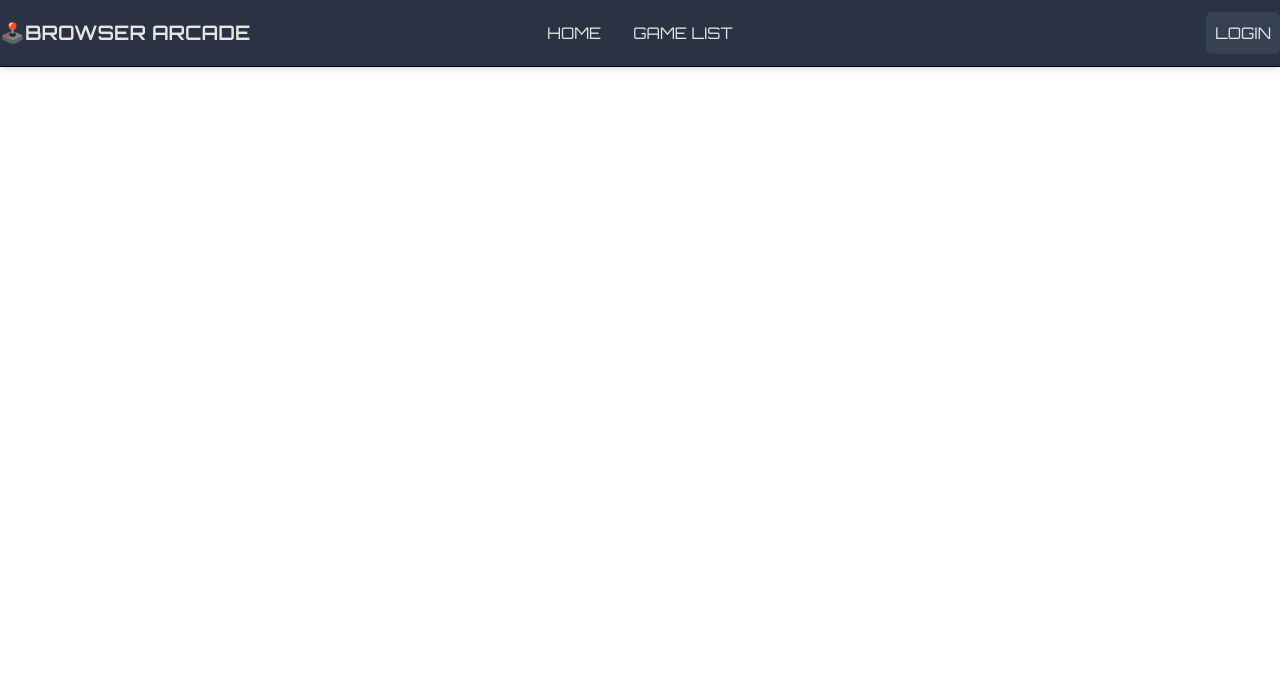
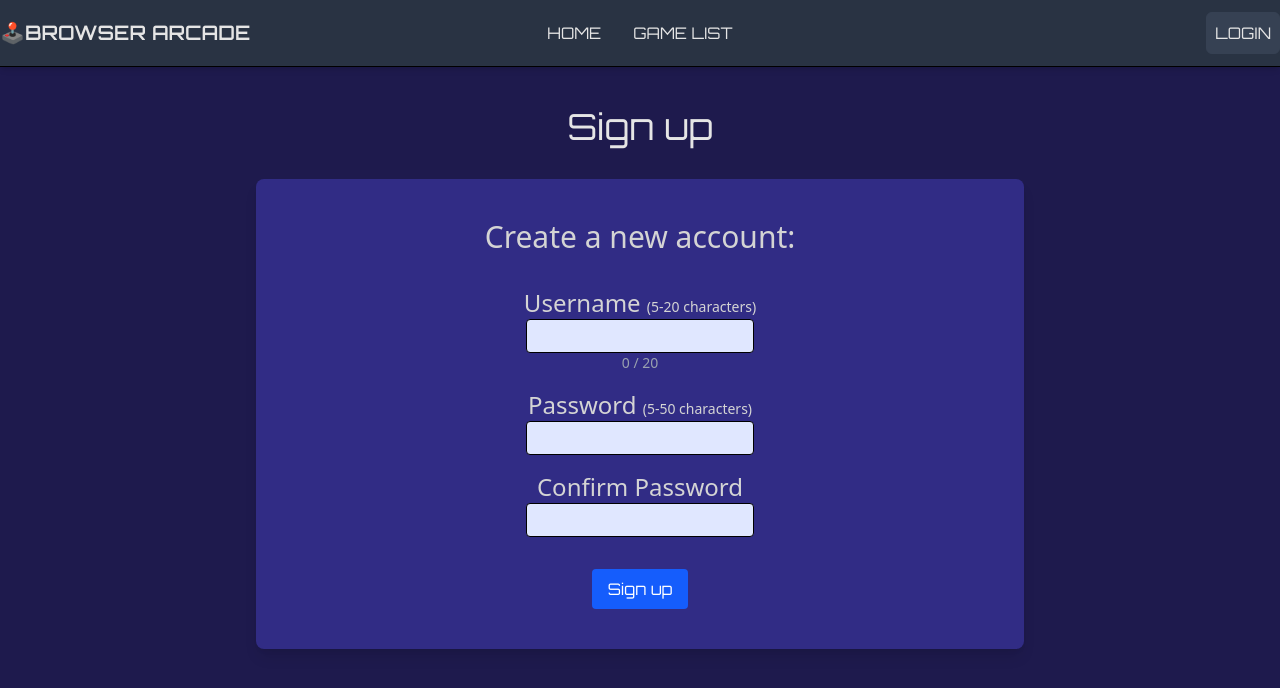
Before and after one commit to ExcavatorZ/browser-arcade, an Angular app in the folder frontend/: page /signup in a window 1280 px wide. Before the commit this address led to /. Shown: the top 688 px of the page. Built offline with nearby package versions, Linux system fonts and the light colour scheme.

Commit message:
Create initial signup component.

```diff
--- a/frontend/src/app/app.routes.ts
+++ b/frontend/src/app/app.routes.ts
@@ -8,6 +8,7 @@ import { SnakePlay } from "./snake/snake-play/snake-play";
 import { InvaderInstruction } from "./invader/invader-instruction/invader-instruction";
 import { InvaderPlay } from "./invader/invader-play/invader-play";
 import { Login } from "./login/login/login";
+import { Signup } from "./login/signup/signup";
 
 export const routes: Routes = [
   {
@@ -24,6 +25,11 @@ export const routes: Routes = [
     path: "login",
     component: Login,
     title: "Login | Browser Arcade",
+  },
+  {
+    path: "signup",
+    component: Signup,
+    title: "Sign up | Browser Arcade",
   },
   {
     path: "memo",
--- a/frontend/src/app/login/login/login.html
+++ b/frontend/src/app/login/login/login.html
@@ -27,6 +27,7 @@
   <section class="bg-indigo-900 max-w-3xl mx-auto rounded-lg shadow-lg p-10 mt-10">
     <p class="text-3xl mb-8 font-sans text-neutral-300">Don't have an account?</p>
     <a
+      routerLink="/signup"
       class="heading px-4 py-2 bg-blue-600 text-white font-medium rounded hover:bg-blue-700 cursor-pointer"
       >Sign up</a
     >
--- a/frontend/src/app/login/login/login.ts
+++ b/frontend/src/app/login/login/login.ts
@@ -1,8 +1,9 @@
 import { Component } from "@angular/core";
+import { RouterLink } from "@angular/router";
 
 @Component({
   selector: "app-login",
-  imports: [],
+  imports: [RouterLink],
   templateUrl: "./login.html",
 })
 export class Login {}
--- /dev/null
+++ b/frontend/src/app/login/signup/signup.html
@@ -0,0 +1,47 @@
+<div class="text-center bg-indigo-950 pt-10 min-h-screen">
+  <h1 class="text-4xl mb-8 text-neutral-200">Sign up</h1>
+  <section class="bg-indigo-900 max-w-3xl mx-auto rounded-lg shadow-lg p-10">
+    <p class="text-3xl font-sans text-neutral-300 mb-8">Create a new account:</p>
+    <form>
+      <div class="flex flex-col items-center justify-center">
+        <label class="text-2xl font-sans text-neutral-300"
+          >Username <span class="text-sm font-sans text-neutral-300">(5-20 characters)</span></label
+        >
+        <input
+          id="nameInput"
+          type="text"
+          class="heading border border-2-black p-1 bg-indigo-100 rounded"
+        />
+        <span id="nameSpan" class="text-sm font-sans text-gray-400">0 / 20</span>
+        <span
+          class="hidden mt-2 text-sm font-sans text-red-400 bg-red-900/30 px-2 py-1 rounded"
+        ></span>
+      </div>
+      <div class="flex flex-col items-center justify-center mt-4">
+        <label class="text-2xl font-sans text-neutral-300"
+          >Password <span class="text-sm font-sans text-neutral-300">(5-50 characters)</span></label
+        >
+        <input type="password" class="heading border border-black p-1 bg-indigo-100 rounded" />
+        <span
+          class="hidden mt-2 text-sm font-sans text-red-400 bg-red-900/30 px-2 py-1 rounded"
+        ></span>
+      </div>
+      <div class="flex flex-col items-center justify-center mt-4">
+        <label class="text-2xl font-sans text-neutral-300">Confirm Password</label>
+        <input
+          name="confirm"
+          type="password"
+          class="heading border border-black p-1 bg-indigo-100 rounded"
+        />
+        <span
+          class="hidden mt-2 text-sm font-sans text-red-400 bg-red-900/30 px-2 py-1 rounded"
+        ></span>
+      </div>
+      <button
+        class="heading px-4 py-2 bg-blue-600 text-white font-medium rounded hover:bg-blue-700 cursor-pointer mt-8"
+      >
+        Sign up
+      </button>
+    </form>
+  </section>
+</div>
--- /dev/null
+++ b/frontend/src/app/login/signup/signup.ts
@@ -0,0 +1,8 @@
+import { Component } from "@angular/core";
+
+@Component({
+  selector: "app-signup",
+  imports: [],
+  templateUrl: "./signup.html",
+})
+export class Signup {}
```
Also changed, not shown: 1 other file (tests, documents, lock files or other folders).
